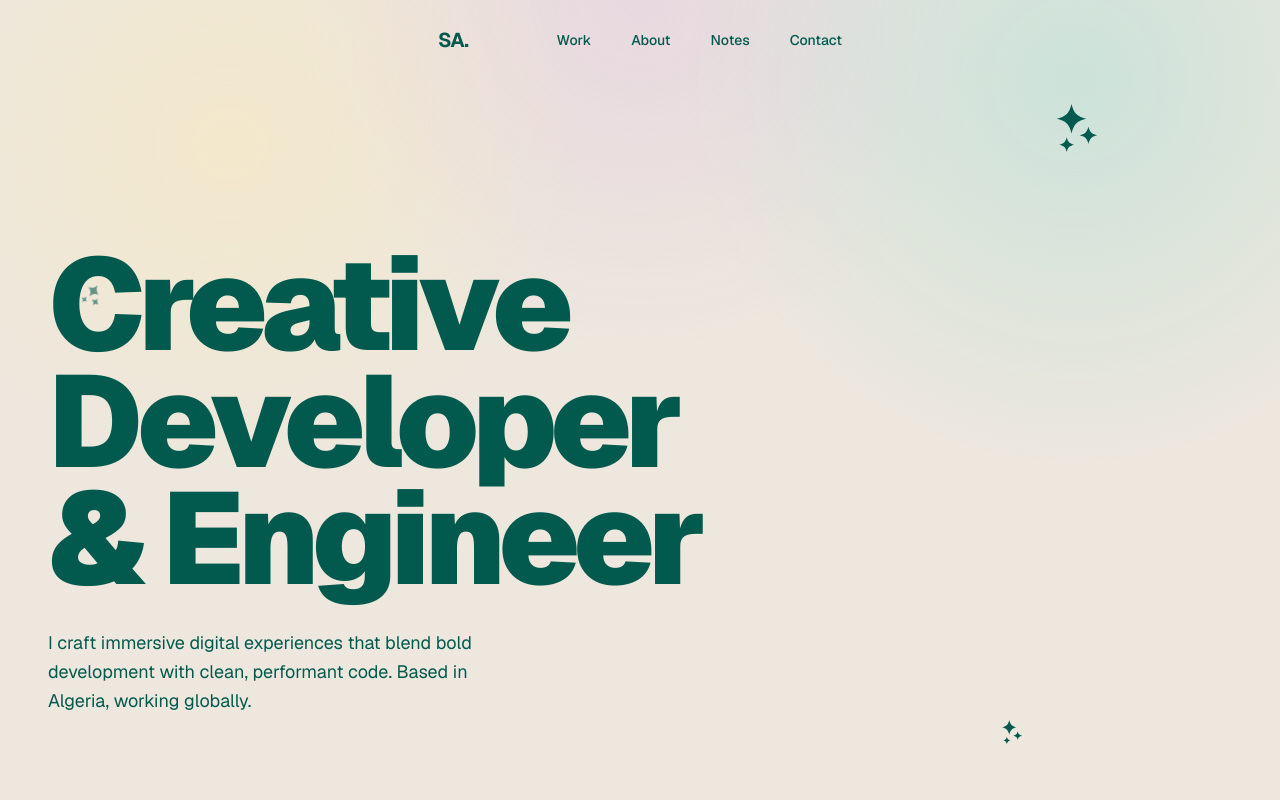
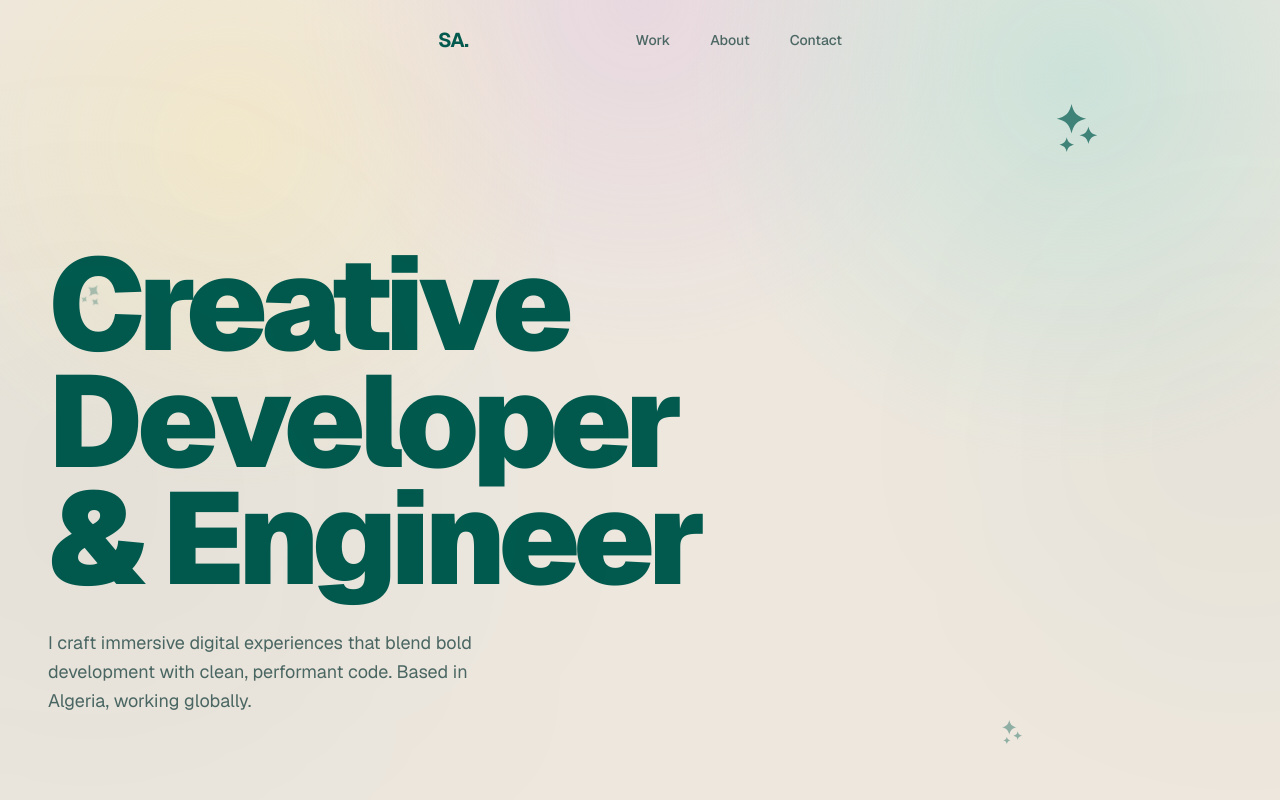
Before and after one commit to AbdEDjalilSaf/new-Area, a Next.js app: page / in a window 1280 px wide. Shown: the top 800 px of the page. Built offline with nearby package versions, Linux system fonts and the light colour scheme.

Commit message:
fix: some issus and handle dark mode

```diff
--- a/app/admin/page.tsx
+++ b/app/admin/page.tsx
@@ -197,7 +197,7 @@ export default function AdminDashboard() {
 
       {/* Sidebar */}
       <aside
-        className={`fixed z-40 flex w-64 flex-col bg-[#181A20] text-stone-300 transition-transform duration-200 lg:static lg:translate-x-0
+        className={`fixed z-40 h-full lg:h-auto flex w-64 flex-col bg-[#181A20] text-stone-300 transition-transform duration-200 lg:static lg:translate-x-0
         ${sidebarOpen ? "translate-x-0" : "-translate-x-full"}`}
       >
         <div className="flex items-center gap-2 px-5 py-5">
--- a/app/globals.css
+++ b/app/globals.css
@@ -41,11 +41,18 @@
 @theme inline {
   --color-background: var(--background);
   --color-foreground: var(--foreground);
+  --color-accent: var(--portfolio-text-primary);
+  --color-subtle: var(--portfolio-text-secondary);
+  --color-fg: var(--portfolio-text-strong);
+  --color-muted: var(--portfolio-text-secondary);
+  --color-bg: var(--portfolio-bg);
+  --color-card: var(--portfolio-surface-soft);
+  --color-border: oklch(0.5 0 0 / 0.12);
+  --color-surface: var(--portfolio-surface-soft);
+  --animate-marquee: marquee 30s linear infinite;
+  --animate-marquee-reverse: marquee-reverse 30s linear infinite;
   --font-sans: var(--portfolio-font-body);
   --font-mono: var(--font-geist-mono);
-
-  --animate-marquee: marquee 30s linear infinite;
-  --animate-marquee-reverse: marquee-reverse 30s linear infinite;
 }
 
 @keyframes marquee {
@@ -56,6 +63,23 @@
 @keyframes marquee-reverse {
   0% { transform: translateX(-50%); }
   100% { transform: translateX(0%); }
+}
+
+.nav-link {
+  position: relative;
+}
+.nav-link::after {
+  content: '';
+  position: absolute;
+  bottom: -2px;
+  left: 0;
+  width: 0;
+  height: 1.5px;
+  background: currentColor;
+  transition: width 0.3s ease;
+}
+.nav-link:hover::after {
+  width: 100%;
 }
 
 body {
--- a/app/lib/data.ts
+++ b/app/lib/data.ts
@@ -1,4 +1,4 @@
-export const NAV_LINKS = ['Work', 'About', 'Notes', 'Contact'];
+export const NAV_LINKS = ['Work', 'About', 'Contact'];
 
 export const MARQUEE_ITEMS = [
   'React', 'Next.js', 'Three.js', 'TypeScript',
--- a/lib/appwrite.ts
+++ b/lib/appwrite.ts
@@ -4,9 +4,9 @@ export const appwriteConfig = {
   endpoint:
     process.env.NEXT_PUBLIC_APPWRITE_ENDPOINT ??
     "https://fra.cloud.appwrite.io/v1",
-  projectId: process.env.NEXT_PUBLIC_APPWRITE_PROJECT_ID ?? "66bcf8b2001ac5147456",
-  databaseId: process.env.NEXT_PUBLIC_APPWRITE_DATABASE_ID ?? "6a4a2f930018fec9402f",
-  storageBucketId: process.env.NEXT_PUBLIC_APPWRITE_STORAGE_BUCKET_ID ?? "6a4a2fed001cd3d5ffc2",
+  projectId: process.env.NEXT_PUBLIC_APPWRITE_PROJECT_ID ?? "6a4a9d0c00347de63b56",
+  databaseId: process.env.NEXT_PUBLIC_APPWRITE_DATABASE_ID ?? "6a4a9d8100359041ea1c",
+  storageBucketId: process.env.NEXT_PUBLIC_APPWRITE_STORAGE_BUCKET_ID ?? "6a4a9ddf000ee1170de6",
 };
 
 export const isAppwriteConfigured = Boolean(
```
